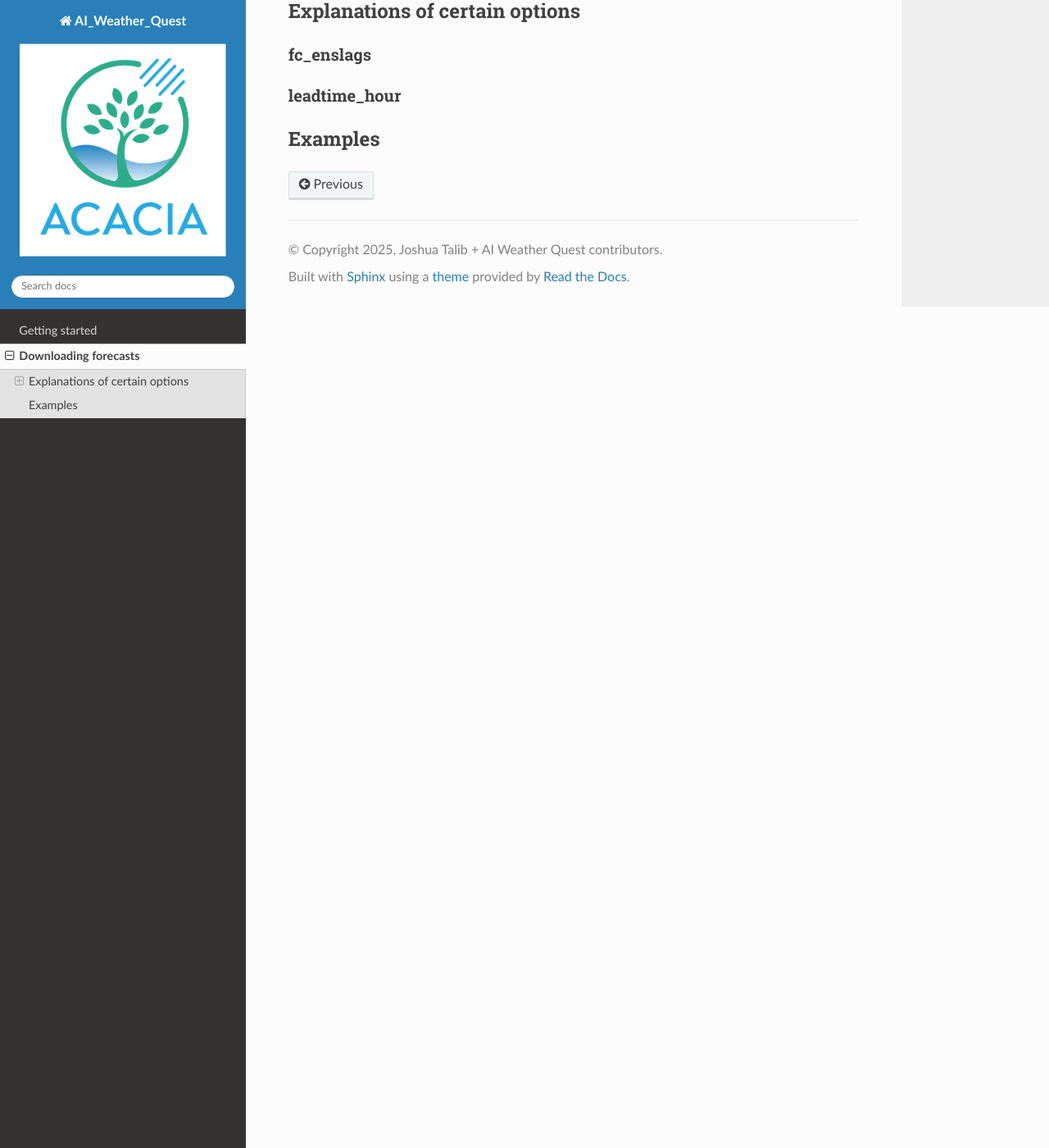
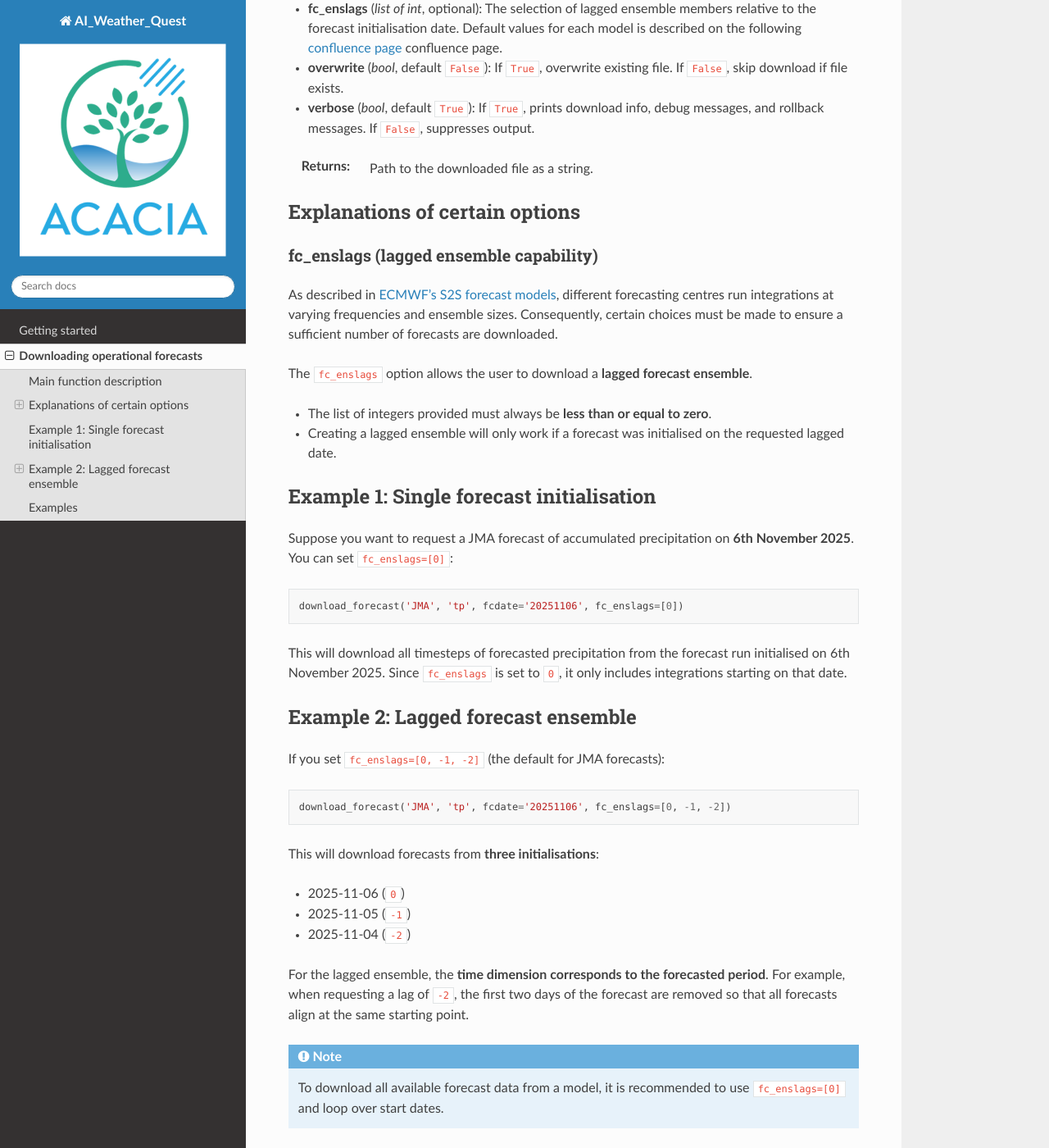
Before and after one commit to joshuatalib/acacia_s2s_toolkit, a Sphinx documentation site: the page built from docs/source/download_forecasts.rst, in a window 1280 px wide and 1400 px high, scrolled down 1592 px. Shown: the whole window at 82% size. Built offline with Sphinx 7.4.7 and the Read the Docs theme 3.1.0, drawn with Linux system fonts in a browser that asks for light colours; some of the changed text lies outside the part shown.

Commit message:
lagged ensemble description

```diff
--- a/docs/source/download_forecasts.rst
+++ b/docs/source/download_forecasts.rst
@@ -1,21 +1,24 @@
-Downloading forecasts
+Downloading operational forecasts
 =====
 
-To download a forecast from ECMWF's S2S database, you will need to use the download_forecast function from the download_forecast.py python module. To begin with, it is recommended that you download ECMWF forecast data first to get used to the system.
+Main function description
+-----------
 
-To import the module, use the following line of python code:
+To download a forecast from ECMWF's S2S database, you will need to use the `download_forecast` function from the `download_forecast.py` python module. To begin with, it is recommended that you download ECMWF forecast data first to get used to the system.
+
+To import the necessary function, use the following line of python code:
 
 .. code-block:: python
 
     from acacia_s2s_toolkit.download_forecast import download_forecast
 
-Use the `download_forecast` to download operational forecasts:
+After this, use `download_forecast` to download operational forecasts:
 
 .. code-block:: python
 
    download_forecast(model, variable, fcdate=None, plevs=None, location_name=None, bbox_bounds=[90, -180, -90, 180], filename=None, data_save_dir=None, data_format="netcdf", grid="1.5/1.5", leadtime_hour=None, fc_enslags=None, overwrite=False, verbose=True)
 
-:Parameters:
+:Necessary parameters:
 
 - **model** (*str*): The forecasting model. Supported models (as of 6th November 2025):
 
@@ -34,11 +37,14 @@ Use the `download_forecast` to download operational forecasts:
   - ``2t``: Surface air temperature (K)
   - ``tp``: Total precipitation (mm)
 
+:Optional parameters:
+
 - **fcdate** (*str*, optional): Forecast initialisation date in ``YYYYMMDD`` format. If no date is given, then the latest avaliable forecast is downloaded.
 
 - **plevs** (*int or list of int*, optional): Pressure levels in hPa for pressure-level variables. Avaliable levels include 1000, 925, 850, 700, 500, 300, 200, 100, 50 and 10 hPa.
 
 - **location_name** (*str*, optional): Predefined geographic region. Overrides ``bbox_bounds`` if provided. Current supported values include:
+
   - ``"ethiopia"``
   - ``"kenya"``
   - ``"madagascar"``
@@ -56,7 +62,7 @@ Use the `download_forecast` to download operational forecasts:
 
 - **leadtime_hour** (*int or list of int*, optional): Forecast lead times in hours from initialisation. If ``None``, then all avaliable lead times for the requested forecast will be provided. Example: ``24`` for 1 day, or ``[24, 48, 72]`` for 1 to 3 days.
 
-- **fc_enslags** (*list of int*, optional): Ensemble member numbers to download. Ignored for deterministic forecasts. Example: ``[0, 1, 2]``.
+- **fc_enslags** (*list of int*, optional): The selection of lagged ensemble members relative to the forecast initialisation date. Default values for each model is described on the following `confluence page <https://confluence.ecmwf.int/display/~ecm0847/acacia_s2s_toolkit+available+forecasting+systems>`_ confluence page.
 
 - **overwrite** (*bool*, default ``False``): If ``True``, overwrite existing file. If ``False``, skip download if file exists.
 
@@ -68,8 +74,47 @@ Use the `download_forecast` to download operational forecasts:
 Explanations of certain options
 -------------
 
-fc_enslags
+fc_enslags (lagged ensemble capability)
 ~~~~~~~~~~~~
+
+As described in `ECMWF's S2S forecast models <https://confluence.ecmwf.int/display/S2S/Models>`_, different forecasting centres run integrations at varying frequencies and ensemble sizes. Consequently, certain choices must be made to ensure a sufficient number of forecasts are downloaded.
+
+The ``fc_enslags`` option allows the user to download a **lagged forecast ensemble**.
+
+- The list of integers provided must always be **less than or equal to zero**.
+- Creating a lagged ensemble will only work if a forecast was initialised on the requested lagged date.
+
+Example 1: Single forecast initialisation
+-----------------------------------------
+
+Suppose you want to request a JMA forecast of accumulated precipitation on **6th November 2025**. You can set ``fc_enslags=[0]``:
+
+.. code-block:: python
+
+   download_forecast('JMA', 'tp', fcdate='20251106', fc_enslags=[0])
+
+This will download all timesteps of forecasted precipitation from the forecast run initialised on 6th November 2025. Since ``fc_enslags`` is set to ``0``, it only includes integrations starting on that date.
+
+Example 2: Lagged forecast ensemble
+-----------------------------------
+
+If you set ``fc_enslags=[0, -1, -2]`` (the default for JMA forecasts):
+
+.. code-block:: python
+
+   download_forecast('JMA', 'tp', fcdate='20251106', fc_enslags=[0, -1, -2])
+
+This will download forecasts from **three initialisations**:
+
+- 2025-11-06 (``0``)
+- 2025-11-05 (``-1``)
+- 2025-11-04 (``-2``)
+
+For the lagged ensemble, the **time dimension corresponds to the forecasted period**. For example, when requesting a lag of ``-2``, the first two days of the forecast are removed so that all forecasts align at the same starting point.
+
+.. note::
+
+   To download all available forecast data from a model, it is recommended to use ``fc_enslags=[0]`` and loop over start dates.
 
 
 leadtime_hour
```
